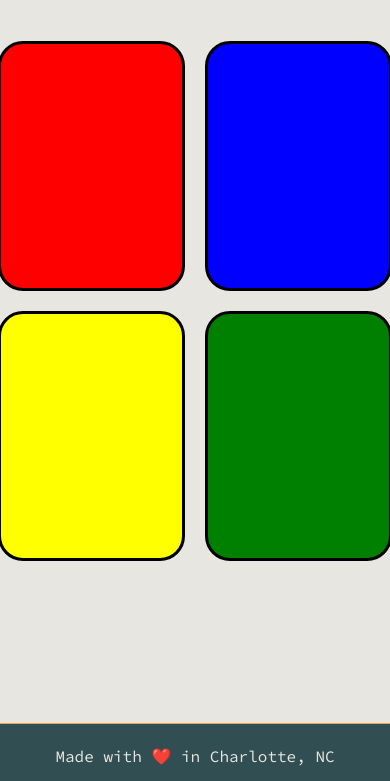
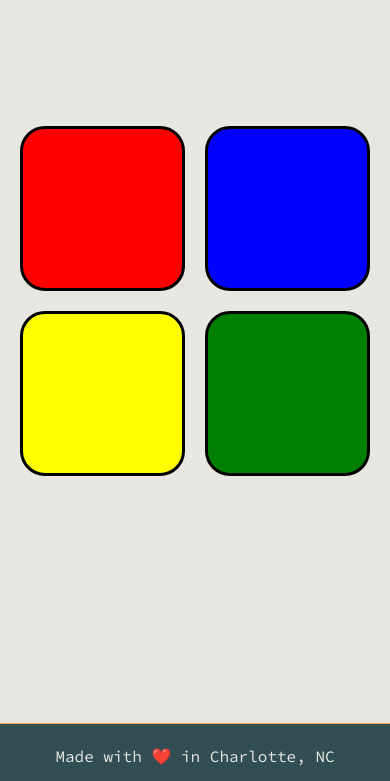
Before and after one commit to Cjmoye30/Simon_Game, a plain HTML site: page index.html in a window 390 px wide. Shown: the part 910-1691 px from the top of the page. Drawn offline with nearby package versions, Linux system fonts and the light colour scheme.

Commit message:
Fixed scaling of game tiles so the aspect ratio is 1 on any viewport

```diff
--- a/assets/styleSheets/styles.css
+++ b/assets/styleSheets/styles.css
@@ -16,7 +16,6 @@ font-family: 'Source Code Pro', monospace;
     margin: 0;
     padding: 0;
     box-sizing: border-box;
-    /* border: .1px solid black; */
 }
 
 body {
@@ -132,6 +131,10 @@ button {
 /* Boxes */
 .row {
     display: flex;
+    width: 100%;
+    height: auto;
+    align-items: center;
+    justify-content: center;
 }
 
 #gameContainer {
@@ -144,12 +147,13 @@ button {
     width: 100%;
     background-color: var(--c4);
     margin: 0 auto;
-    padding: 50px 0;
+    padding: 50px 10px;
 }
 
-.col {
-    height: 250px;
-    width: 250px;
+.game-tile {
+    width: 200px;
+    max-width: 400px;
+    aspect-ratio: 1;
     margin: 10px;
     border: 3px solid black;
     border-radius: 25px;
@@ -229,6 +233,7 @@ button {
 /* Footer Section */
 footer {
     text-align: center;
+    height: auto;
 }
 
 /* Contact Info */
@@ -260,7 +265,7 @@ footer {
     padding: 20px 0px;
     align-items: center;
     margin: 0 auto;
-    width: 50%;
+    width: 75%;
 }
 
 .contact-text-link {
@@ -359,3 +364,19 @@ footer {
     }
 
 }
+
+@media screen and (max-width: 768px) {
+
+    #newHighscoreTable {
+        background-color: whitesmoke;
+        width: 90%;
+        padding: 20px;
+    }
+
+    .closingLinks {
+        display: flex;
+        width: 90%;
+        justify-content: space-around;
+        flex-wrap: wrap;
+    }
+}
--- a/index.html
+++ b/index.html
@@ -59,15 +59,16 @@
 
         <!-- Game Container -->
         <section id="gameContainer">
+
                 <h1 id="level"></h1>
                 <div class="row top-row">
-                <div id="red" class="col"></div>
-                <div id="blue" class="col"></div>
+                    <div id="red" class="col game-tile"></div>
+                    <div id="blue" class="col game-tile"></div>
                 </div>
 
                 <div class="row bottom-row">
-                <div id="yellow" class="col"></div>
-                <div id="green" class="col"></div>
+                    <div id="yellow" class="col game-tile"></div>
+                    <div id="green" class="col game-tile"></div>
                 </div>
 
                 <div class="gameTimer">
```
Lines whose indentation alone changed are shown as unchanged.
